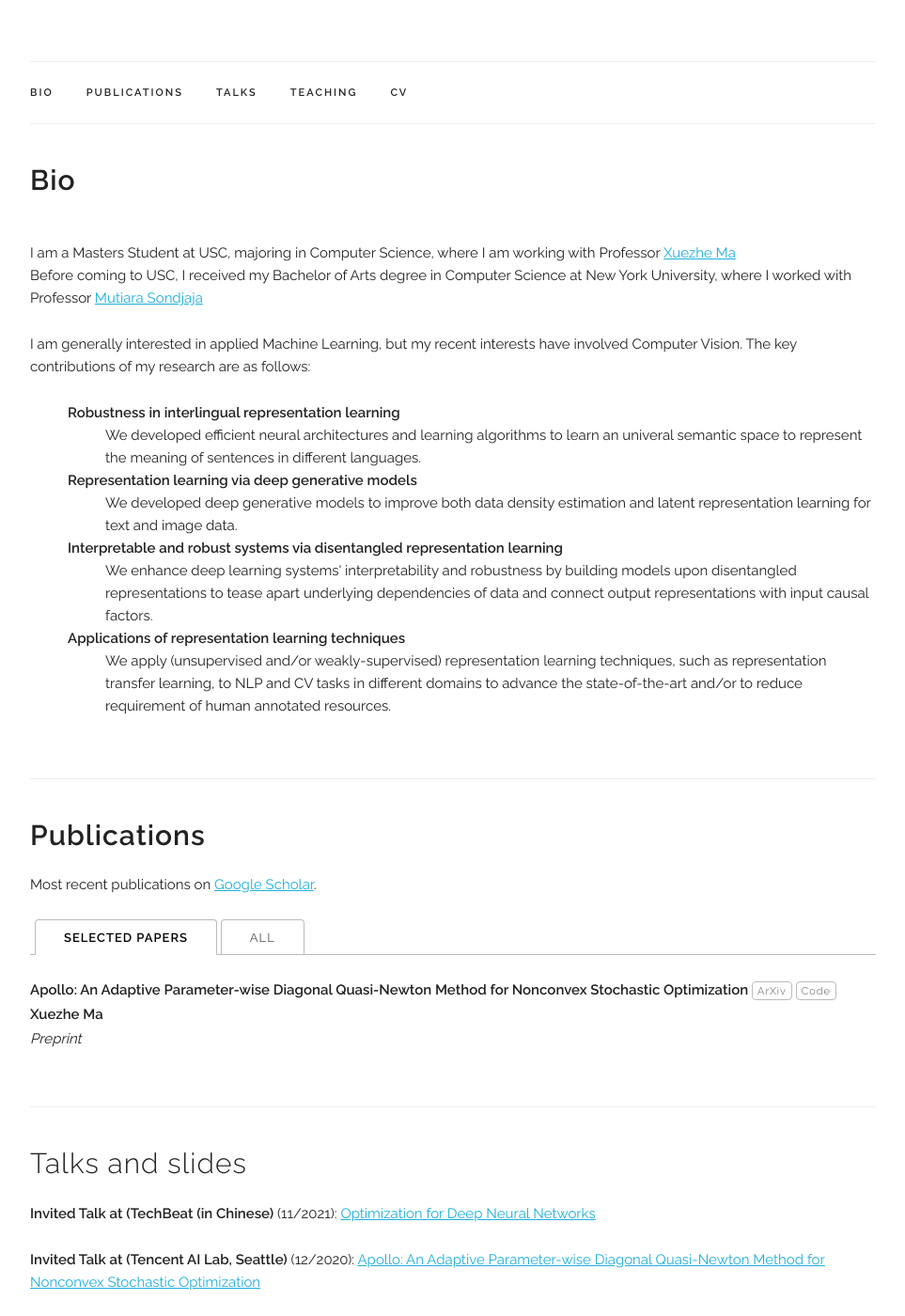
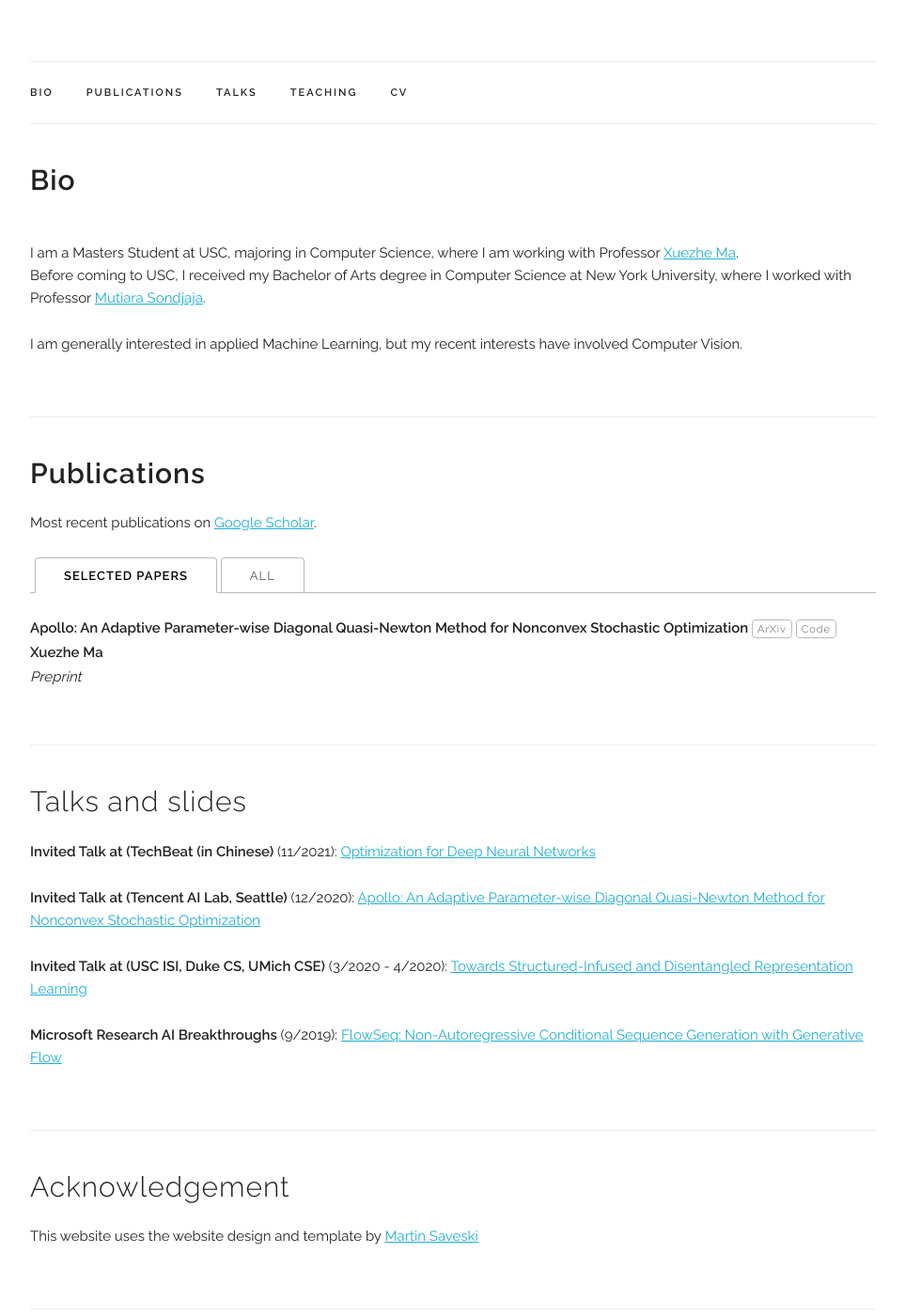
Before and after one commit to euigyuki/euigyuki.github.io, a Jekyll site: the page built from index.html, in a window 1280 px wide and 1400 px high, scrolled down 316 px. Shown: the whole window at 94% size, without its empty margins (158-1121 px from the left). Built offline with Jekyll 4.4.1, drawn with Linux system fonts in a browser that asks for light colours; some web fonts are replaced; some of the changed text lies outside the part shown.

```diff
--- a/_data/main_info.yaml
+++ b/_data/main_info.yaml
@@ -5,7 +5,7 @@ profile_pic: "/assets/profile-pics/profile.jpg"
 affiliation1: "Information Sciences Institute"
 affiliation2: "Department of Computer Science"
 affiliation3: "University of Southern California"
-address1: "4676 Admiralty Way"
-address2: "Marina Del Rey, CA, 90292"
+address1: "325 West Adams Blvd"
+address2: "Los Angeles, CA, 90292"
 github: "https://github.com/euigyuki"
 resume: "/assets/CV.pdf"
--- a/index.html
+++ b/index.html
@@ -6,29 +6,16 @@ title: Home
 <div class="docs-section" id="bio">
   <h4><b>Bio</b></h4>
   <p>
-      <br> I am a Masters Student at USC, majoring in Computer Science, where I am working with Professor  <a href=https://xuezhemax.github.io target="_blank">Xuezhe Ma</a>
+      <br> I am a Masters Student at USC, majoring in Computer Science, where I am working with Professor  <a href=https://xuezhemax.github.io target="_blank">Xuezhe Ma</a>.
       <br>
-    Before coming to USC, I received my Bachelor of Arts degree in Computer Science at New York University, where I worked with Professor  <a href=https://cims.nyu.edu/~sondjaja/ target="_blank">Mutiara Sondjaja</a>
+    Before coming to USC, I received my Bachelor of Arts degree in Computer Science at New York University, where I worked with Professor  <a href=https://cims.nyu.edu/~sondjaja/ target="_blank">Mutiara Sondjaja</a>.
 
   </p>
   <p>
     I am generally interested in applied Machine Learning, but my recent interests have involved Computer Vision.
 
 
-    The key contributions of my research are as follows:
-    <dl style="PADDING-LEFT: 40px">
-    <dt><b>Robustness in interlingual representation learning</b></dt>
-    <dd>We developed efficient neural architectures and learning algorithms to learn an univeral semantic space to represent the meaning of sentences in different languages.</dd>
-    <dt><b>Representation learning via deep generative models</b></dt>
-    <dd>We developed deep generative models to improve both data density estimation and latent representation learning for text and image data.</dd>
-    <dt><b>Interpretable and robust systems via disentangled representation learning</b></dt>
-    <dd>We enhance deep learning systems' interpretability and robustness by building models upon disentangled representations to tease apart underlying dependencies of data
-      and connect output representations with input causal factors.</dd>
-    <dt><b>Applications of representation learning techniques</b></dt>
-    <dd>We apply (unsupervised and/or weakly-supervised) representation learning techniques, such as representation transfer learning, to NLP and CV tasks in different domains to advance the state-of-the-art and/or
-      to reduce requirement of human annotated resources.</dd>
-    </dl>
-  </p>
+
 
 
 </div>
@@ -340,7 +327,7 @@ title: Home
 
 
 
-
+<!---
 <div class="docs-section" id="resume">
   <h4>Resume</h4>
 
@@ -362,7 +349,7 @@ title: Home
     {% endfor %}
   </ul>
 </div>
-
+--->
 
 
 <div class="docs-section" id="ack">
```
